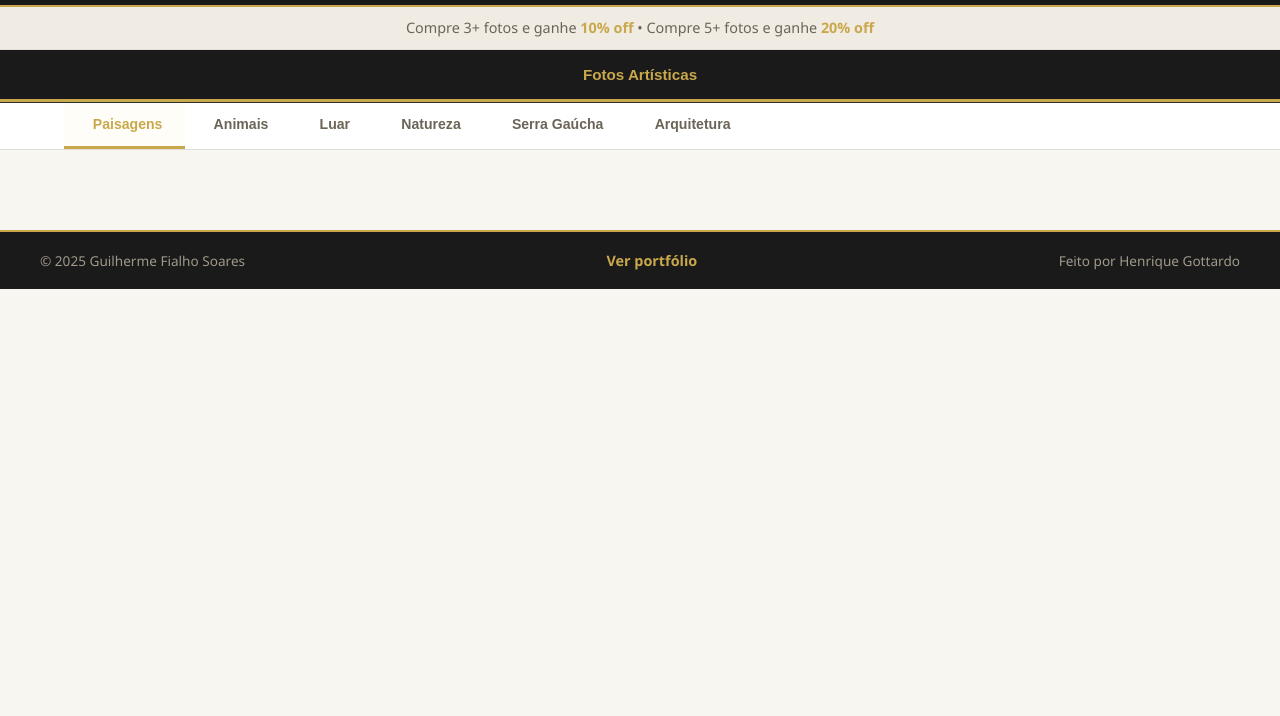
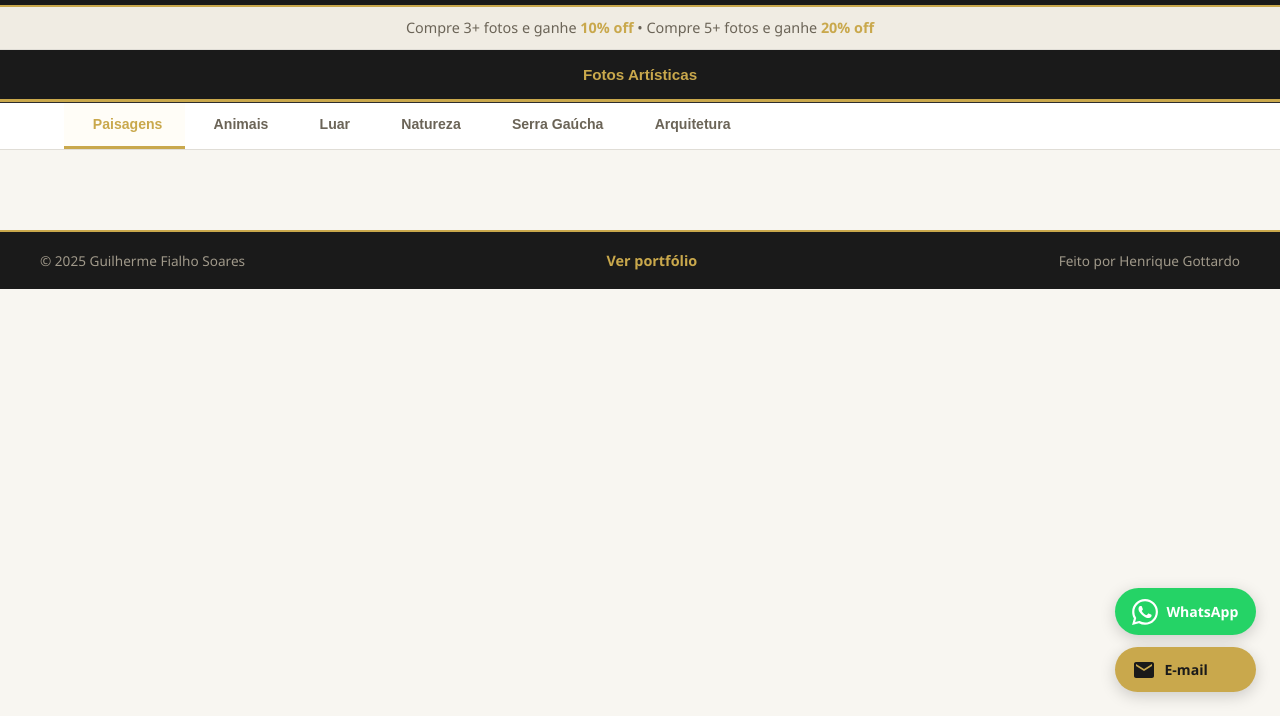
Before and after one commit to gottardohenrique12-gif/guilhermefialho, a website: page frontend/index.html in a window 1280 px wide. Shown: the part 84-800 px from the top of the page. Drawn offline with Linux system fonts and the light colour scheme; no server answers.

Commit message:
adicionar botões de contato WhatsApp e e-mail

```diff
--- a/frontend/index.html
+++ b/frontend/index.html
@@ -160,6 +160,32 @@
     </div>
   </footer>
 
+  <!-- BOTÕES FLUTUANTES DE CONTATO -->
+  <div class="contato-flutuante">
+    <a
+      href="https://wa.me/5500000000000"
+      target="_blank"
+      rel="noopener"
+      class="btn-flutuante btn-whatsapp"
+      title="Falar no WhatsApp"
+    >
+      <svg xmlns="http://www.w3.org/2000/svg" viewBox="0 0 24 24" fill="currentColor" width="26" height="26">
+        <path d="M17.472 14.382c-.297-.149-1.758-.867-2.03-.967-.273-.099-.471-.148-.67.15-.197.297-.767.966-.94 1.164-.173.199-.347.223-.644.075-.297-.15-1.255-.463-2.39-1.475-.883-.788-1.48-1.761-1.653-2.059-.173-.297-.018-.458.13-.606.134-.133.298-.347.446-.52.149-.174.198-.298.298-.497.099-.198.05-.371-.025-.52-.075-.149-.669-1.612-.916-2.207-.242-.579-.487-.5-.669-.51-.173-.008-.371-.01-.57-.01-.198 0-.52.074-.792.372-.272.297-1.04 1.016-1.04 2.479 0 1.462 1.065 2.875 1.213 3.074.149.198 2.096 3.2 5.077 4.487.709.306 1.262.489 1.694.625.712.227 1.36.195 1.871.118.571-.085 1.758-.719 2.006-1.413.248-.694.248-1.289.173-1.413-.074-.124-.272-.198-.57-.347m-5.421 7.403h-.004a9.87 9.87 0 01-5.031-1.378l-.361-.214-3.741.982.998-3.648-.235-.374a9.86 9.86 0 01-1.51-5.26c.001-5.45 4.436-9.884 9.888-9.884 2.64 0 5.122 1.03 6.988 2.898a9.825 9.825 0 012.893 6.994c-.003 5.45-4.437 9.884-9.885 9.884m8.413-18.297A11.815 11.815 0 0012.05 0C5.495 0 .16 5.335.157 11.892c0 2.096.547 4.142 1.588 5.945L.057 24l6.305-1.654a11.882 11.882 0 005.683 1.448h.005c6.554 0 11.89-5.335 11.893-11.893a11.821 11.821 0 00-3.48-8.413z"/>
+      </svg>
+      <span>WhatsApp</span>
+    </a>
+    <a
+      href="mailto:seuemail@email.com"
+      class="btn-flutuante btn-email"
+      title="Enviar e-mail"
+    >
+      <svg xmlns="http://www.w3.org/2000/svg" viewBox="0 0 24 24" fill="currentColor" width="24" height="24">
+        <path d="M20 4H4c-1.1 0-2 .9-2 2v12c0 1.1.9 2 2 2h16c1.1 0 2-.9 2-2V6c0-1.1-.9-2-2-2zm0 4l-8 5-8-5V6l8 5 8-5v2z"/>
+      </svg>
+      <span>E-mail</span>
+    </a>
+  </div>
+
   <script src="produto.js"></script>
   <script src="app.js"></script>
   <script src="facial.js"></script>
--- a/frontend/style.css
+++ b/frontend/style.css
@@ -803,7 +803,68 @@
   font-size: 1rem;
 }
 
+
+/* ── BOTÕES FLUTUANTES DE CONTATO ── */
+.contato-flutuante {
+  position: fixed;
+  bottom: 1.5rem;
+  right: 1.5rem;
+  display: flex;
+  flex-direction: column;
+  gap: 0.75rem;
+  z-index: 300;
+}
+
+.btn-flutuante {
+  display: flex;
+  align-items: center;
+  gap: 0.5rem;
+  padding: 0.65rem 1.1rem;
+  border-radius: 50px;
+  text-decoration: none;
+  font-size: 0.88rem;
+  font-weight: 700;
+  box-shadow: 0 4px 16px rgba(0,0,0,0.18);
+  transition: transform 0.2s, box-shadow 0.2s, padding 0.2s;
+  white-space: nowrap;
+  overflow: hidden;
+  max-width: 160px;
+}
+
+.btn-flutuante span {
+  display: inline-block;
+  max-width: 80px;
+  overflow: hidden;
+  transition: max-width 0.3s, opacity 0.3s;
+}
+
+.btn-flutuante:hover {
+  transform: translateY(-3px);
+  box-shadow: 0 8px 24px rgba(0,0,0,0.22);
+}
+
+.btn-whatsapp {
+  background: #25D366;
+  color: #fff;
+}
+.btn-whatsapp:hover { background: #1ebe5a; }
+
+.btn-email {
+  background: #c9a84c;
+  color: #1a1a1a;
+}
+.btn-email:hover { background: #b8962e; }
+
 @media (max-width: 600px) {
-  .preview-conteudo { max-width: 98vw; padding: 0.7rem; }
-  .preview-rodape { flex-direction: column; align-items: flex-start; }
+  .contato-flutuante {
+    bottom: 1rem;
+    right: 1rem;
+  }
+  .btn-flutuante {
+    padding: 0.6rem;
+    border-radius: 50%;
+    max-width: 48px;
+    justify-content: center;
+  }
+  .btn-flutuante span { max-width: 0; opacity: 0; }
 }
```
